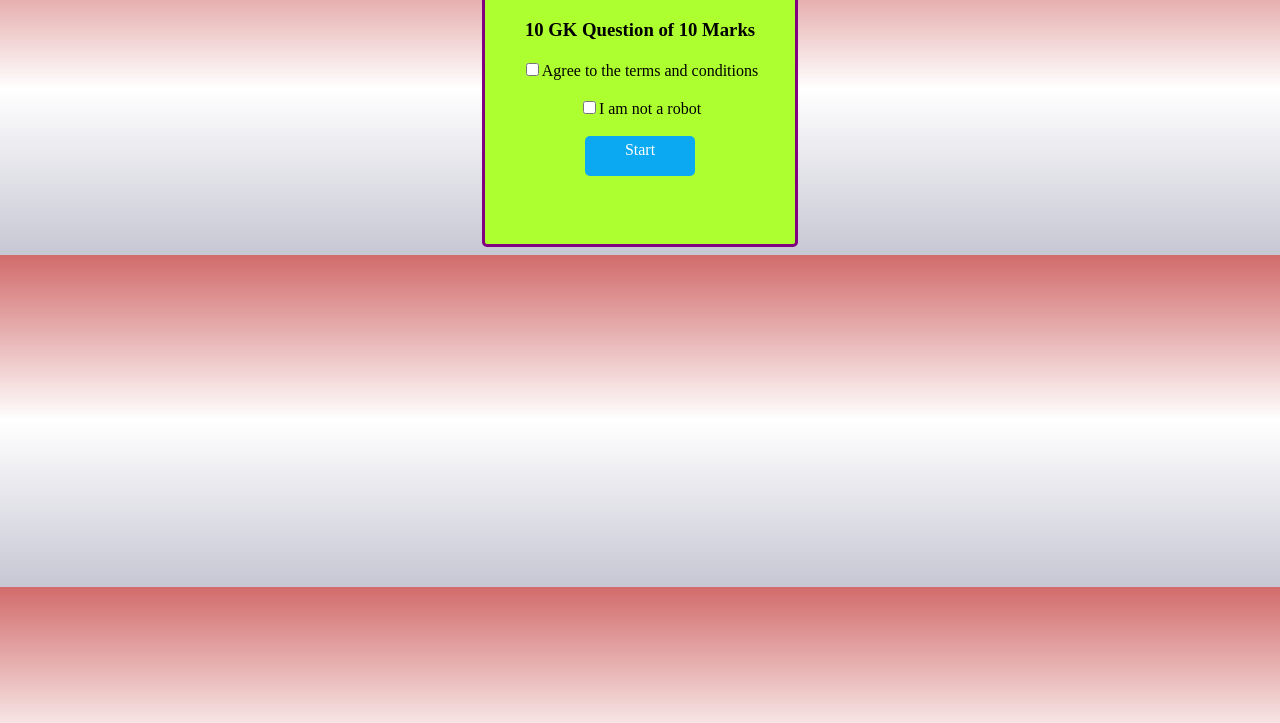
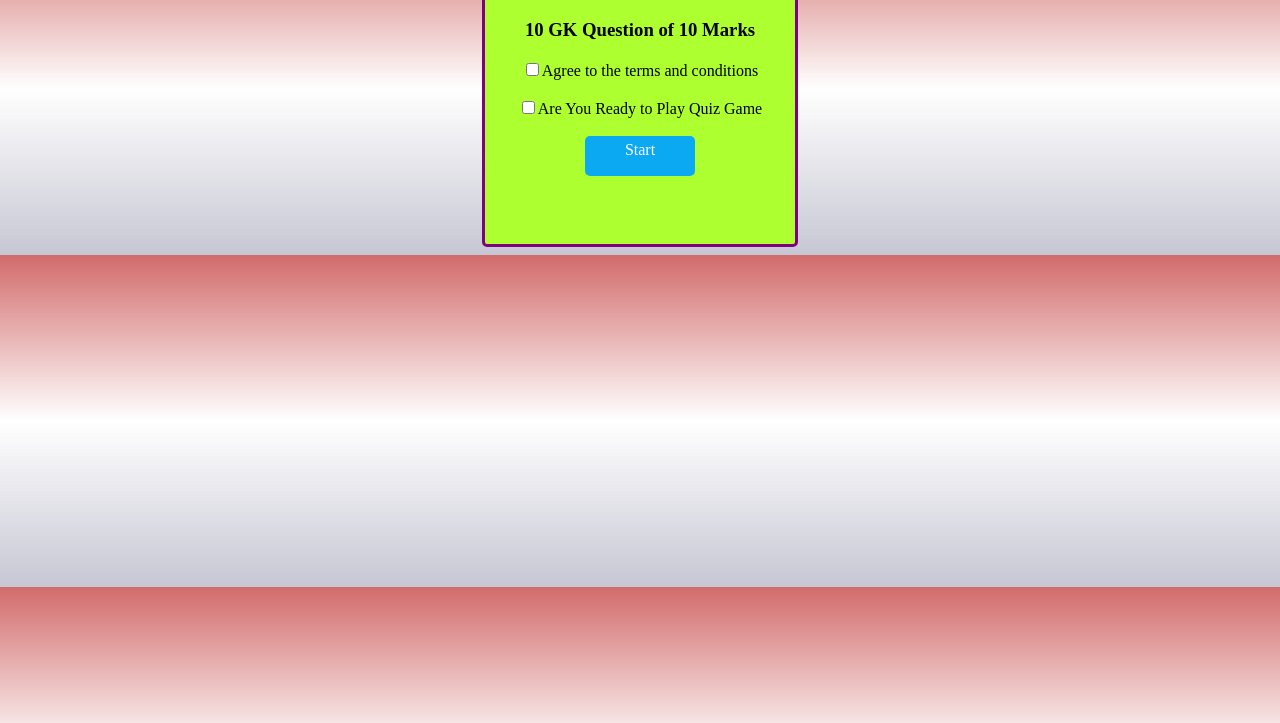
Before and after one commit to saurabhpatel143/Codsoft, a plain HTML site: page index.html in a window 1280 px wide. Shown: the part 77-800 px from the top of the page. Drawn offline with Linux system fonts and the light colour scheme.

Commit message:
Update index.html

```diff
--- a/index.html
+++ b/index.html
@@ -35,7 +35,7 @@
         <h1>Online Quiz Game</h1>
         <h3>10 GK Question of 10 Marks</h3>
         <input type="checkbox" id="agree">Agree to the terms and conditions<br><br>
-        <input type="checkbox" id="confirm">I am not a robot<br><br>
+        <input type="checkbox" id="confirm">Are You Ready to Play Quiz  Game<br><br>
         <a href="quiz.html" id="start">Start</a>
     </div>
     <script>
```
